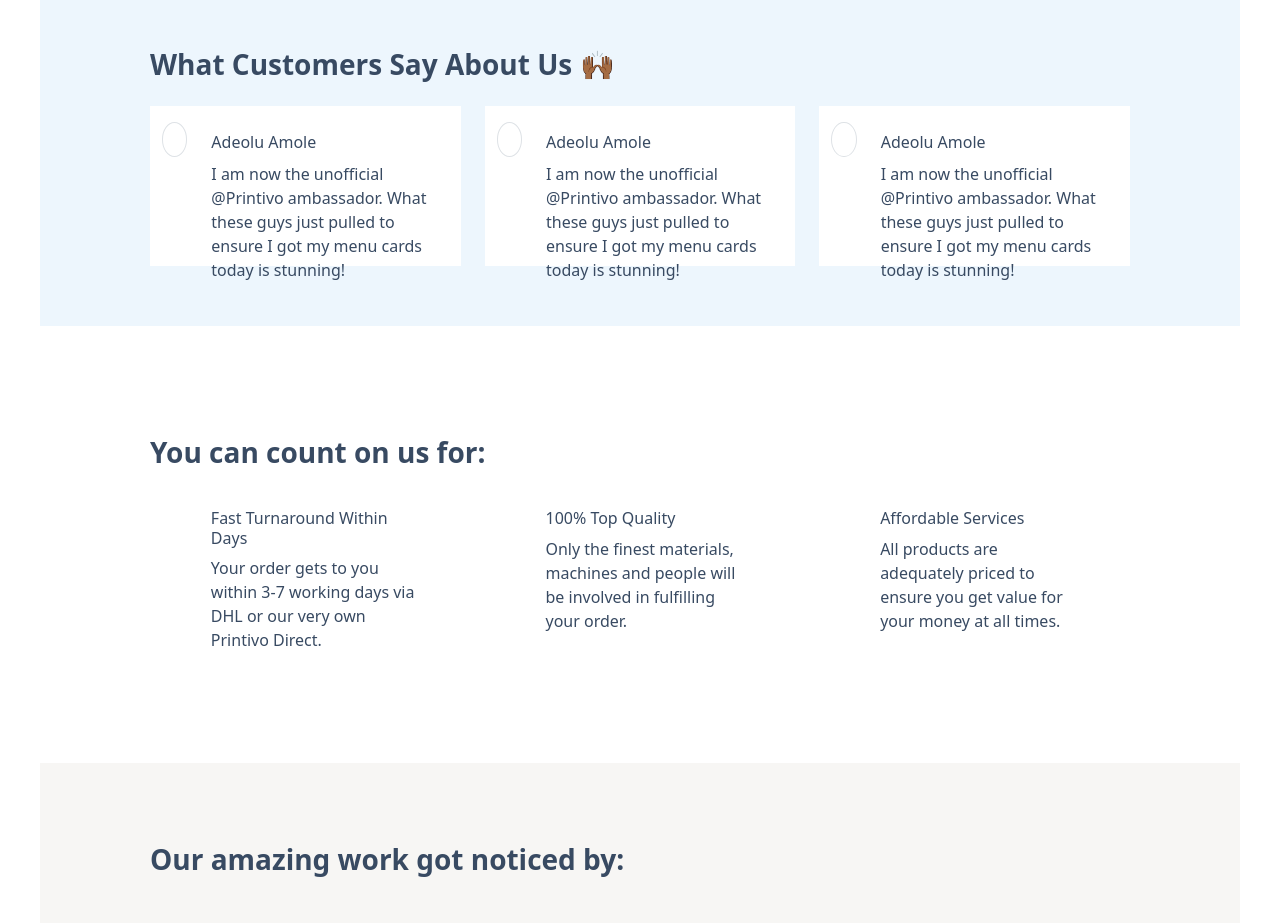
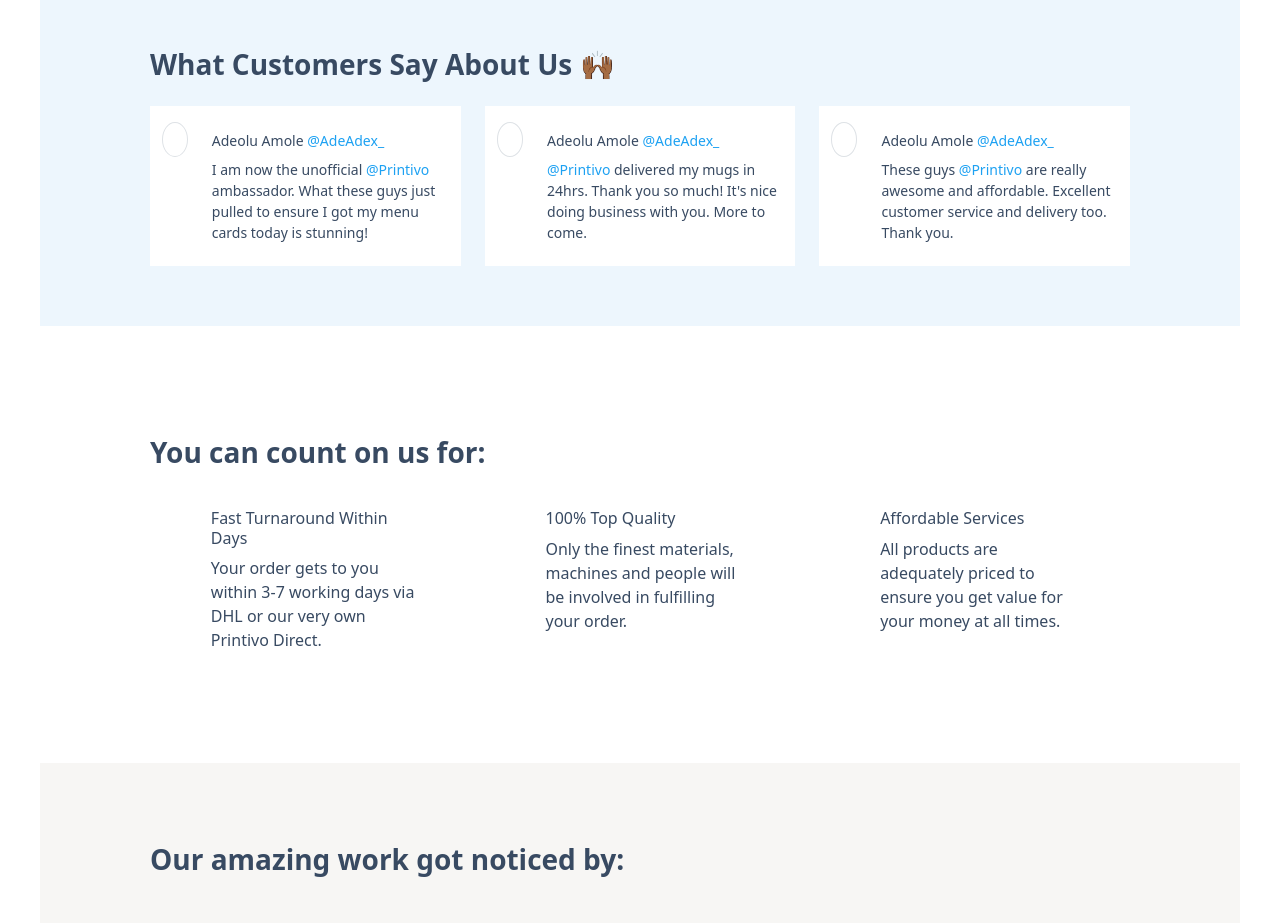
Before and after one commit to AdeAdex/printivo, a React (Vite) app: page / in a window 1280 px wide. Shown: the part 3660-4583 px from the top of the page. Built offline with nearby package versions, Linux system fonts and the light colour scheme; some icons are missing.

Commit message:
Working on the feedback component

```diff
--- a/src/components/Feedback.jsx
+++ b/src/components/Feedback.jsx
@@ -8,23 +8,23 @@ const Feedback = () => {
         <div style={{color: '#384A62'}} className="each-feed-container d-flex w-100 gap-4 mt-4">
                 <div className="bg-white container-fluid py-3 d-flex gap-4" style={{height: '160px', width: '33.3%'}}>
                   <i className="fab fa-twitter border" style={{color: '#1DA1F2', width: '35px', height: '35px', borderRadius: '50%', padding: '10px', fontSize: '14px'}}></i>
-                  <div className="mt-2">
-                    <div className="mb-2">Adeolu Amole</div>
-                    <div>I am now the unofficial @Printivo ambassador. What these guys just pulled to ensure I got my menu cards today is stunning!</div>
+                  <div className="mt-2" style={{fontSize: '14px'}}>
+                    <div className="mb-2">Adeolu Amole <span style={{color: '#1DA1F2'}}>@AdeAdex_</span></div>
+                    <div>I am now the unofficial <span style={{color: '#1DA1F2'}}>@Printivo</span> ambassador. What these guys just pulled to ensure I got my menu cards today is stunning!</div>
                   </div>
                 </div>
                 <div className="bg-white container-fluid py-3 d-flex gap-4" style={{height: '160px', width: '33.3%'}}>
                   <i className="fab fa-twitter border" style={{color: '#1DA1F2', width: '35px', height: '35px', borderRadius: '50%', padding: '10px', fontSize: '14px'}}></i>
-                  <div className="mt-2">
-                    <div className="mb-2">Adeolu Amole</div>
-                    <div>I am now the unofficial @Printivo ambassador. What these guys just pulled to ensure I got my menu cards today is stunning!</div>
+                  <div className="mt-2" style={{fontSize: '14px'}}>
+                    <div className="mb-2">Adeolu Amole <span style={{color: '#1DA1F2'}}>@AdeAdex_</span></div>
+                    <div><span style={{color: '#1DA1F2'}}>@Printivo</span> delivered my mugs in 24hrs. Thank you so much! It's nice doing business with you. More to come.</div>
                   </div>
                 </div>
                 <div className="bg-white container-fluid py-3 d-flex gap-4" style={{height: '160px', width: '33.3%'}}>
                   <i className="fab fa-twitter border" style={{color: '#1DA1F2', width: '35px', height: '35px', borderRadius: '50%', padding: '10px', fontSize: '14px'}}></i>
-                  <div className="mt-2">
-                    <div className="mb-2">Adeolu Amole</div>
-                    <div>I am now the unofficial @Printivo ambassador. What these guys just pulled to ensure I got my menu cards today is stunning!</div>
+                  <div className="mt-2" style={{fontSize: '14px'}}>
+                    <div className="mb-2">Adeolu Amole <span style={{color: '#1DA1F2'}}>@AdeAdex_</span></div>
+                    <div>These guys <span style={{color: '#1DA1F2'}}>@Printivo</span> are really awesome and affordable. Excellent customer service and delivery too. Thank you.</div>
                   </div>
                 </div>
         </div>
```
